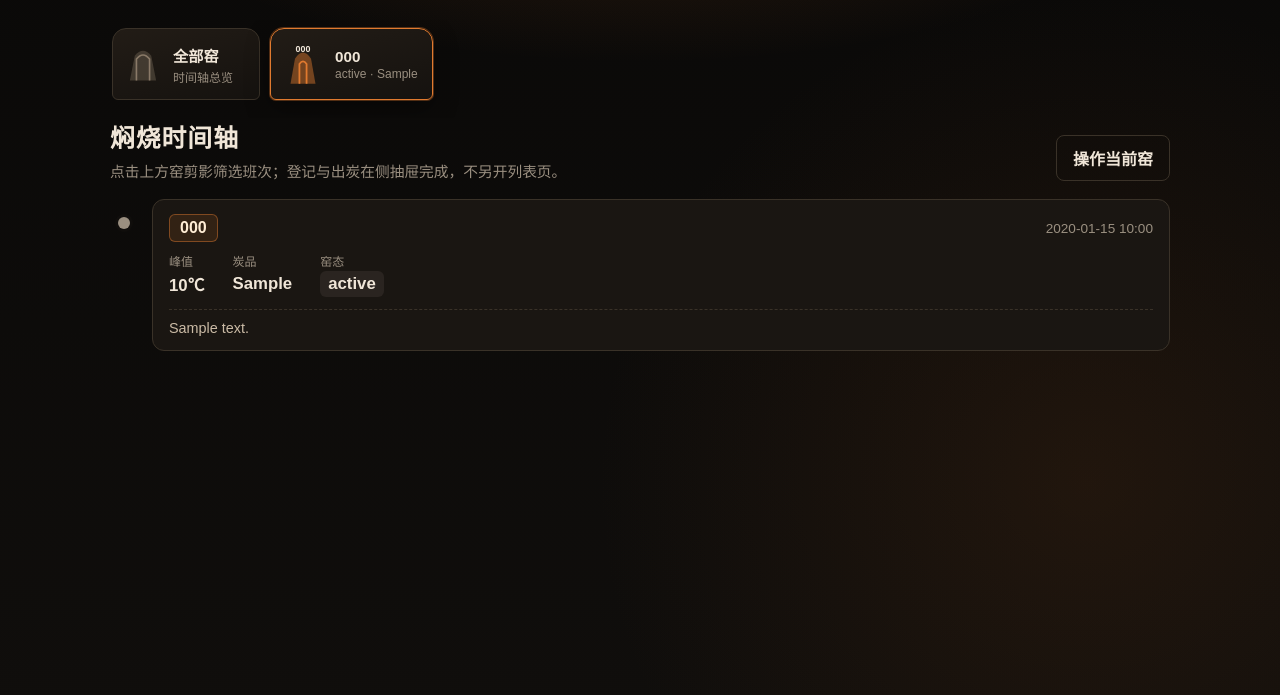
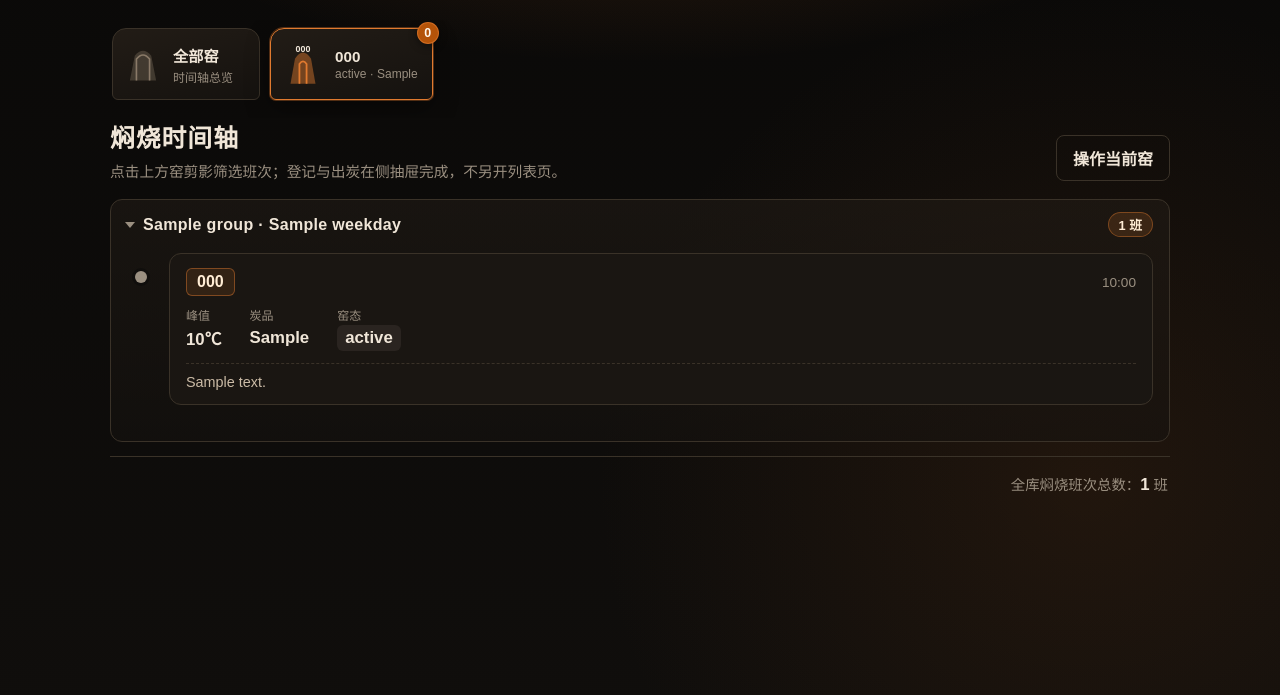
Before and after one commit to lacsar712/ccpro-charclamp-b06-GSB, a Python web app: template src/charclamp/web/templates/timeline.html in a window 1280 px wide. Shown: the part 77-772 px from the top of the page. Run offline with Jinja, Linux system fonts and the light colour scheme; the template is opened without the code that fills it: most values are stand-ins (such as "Sample title", 1, 10 or a date in 2020); some libraries are stand-ins or nearby versions.

Commit message:
CharClamp b06 GSB side B: kiln badge / day fold / footer reconcile; concurrent register zero-drift.

```diff
--- a/requirements.txt
+++ b/requirements.txt
@@ -7,3 +7,4 @@ uvicorn[standard]==0.32.1
 passlib[bcrypt]==1.7.4
 bcrypt==4.0.1
 python-multipart==0.0.17
+sniffio>=1.3.0
--- a/src/charclamp/web/static/css/theme.css
+++ b/src/charclamp/web/static/css/theme.css
@@ -144,6 +144,28 @@ body {
   color: var(--muted);
 }
 
+/* 窑剪影角标：该窑全量班次数，由库实时统计 */
+.kiln-chip { position: relative; }
+.kiln-count {
+  position: absolute;
+  top: -7px;
+  right: -7px;
+  min-width: 22px;
+  height: 22px;
+  padding: 0 6px;
+  display: grid;
+  place-items: center;
+  font-size: 0.78rem;
+  font-weight: 700;
+  line-height: 1;
+  color: #fff7ed;
+  background: var(--ember-deep);
+  border: 1px solid rgba(224, 122, 47, 0.65);
+  border-radius: 999px;
+  box-shadow: 0 2px 8px rgba(0, 0, 0, 0.45);
+  font-variant-numeric: tabular-nums;
+}
+
 .timeline-head {
   display: flex;
   align-items: flex-end;
@@ -286,6 +308,74 @@ body {
   color: var(--muted);
   border: 1px dashed var(--line);
   border-radius: 12px;
+}
+
+/* —— 自然日折叠：折叠头只显示当日条数 —— */
+.day-fold {
+  margin-bottom: 14px;
+  border: 1px solid var(--line);
+  border-radius: 12px;
+  background: linear-gradient(180deg, rgba(34, 28, 22, 0.55), rgba(21, 18, 15, 0.55));
+  overflow: hidden;
+}
+
+.day-fold-head {
+  display: flex;
+  align-items: center;
+  gap: 10px;
+  padding: 12px 16px;
+  cursor: pointer;
+  list-style: none;
+  user-select: none;
+}
+
+.day-fold-head::-webkit-details-marker { display: none; }
+
+.day-fold-caret {
+  width: 0;
+  height: 0;
+  border-left: 6px solid var(--muted);
+  border-top: 5px solid transparent;
+  border-bottom: 5px solid transparent;
+  transition: transform 0.15s;
+  flex-shrink: 0;
+}
+
+.day-fold[open] .day-fold-caret { transform: rotate(90deg); }
+
+.day-fold-title { font-weight: 700; letter-spacing: 0.02em; }
+
+.day-fold-count {
+  margin-left: auto;
+  font-size: 0.8rem;
+  font-weight: 700;
+  color: #ffedd5;
+  background: rgba(224, 122, 47, 0.16);
+  border: 1px solid rgba(224, 122, 47, 0.4);
+  border-radius: 999px;
+  padding: 2px 10px;
+  font-variant-numeric: tabular-nums;
+}
+
+.day-fold .timeline {
+  padding: 4px 16px 18px;
+  margin: 0;
+}
+
+/* 页脚：全库班次总数，由库实时统计，不随筛选变化 */
+.board-footer {
+  margin-top: 8px;
+  padding: 16px 2px 4px;
+  border-top: 1px solid var(--line);
+  color: var(--muted);
+  font-size: 0.9rem;
+  text-align: right;
+}
+
+.board-footer strong {
+  color: var(--ink);
+  font-size: 1.05rem;
+  font-variant-numeric: tabular-nums;
 }
 
 .badge {
--- a/src/charclamp/web/templates/partials/board.html
+++ b/src/charclamp/web/templates/partials/board.html
@@ -37,6 +37,7 @@
       <strong>{{ clamp.code }}</strong>
       <em>{{ status_labels.get(clamp.status, clamp.status) }} · {{ clamp.wood_species or '—' }}</em>
     </span>
+    <span class="kiln-count" title="该窑全部焖烧班次数">{{ shift_counts.get(clamp.id, 0) }}</span>
   </a>
   {% endfor %}
 </section>
@@ -58,3 +59,7 @@
 </header>
 
 {% include "partials/timeline_feed.html" %}
+
+<footer class="board-footer">
+  全库焖烧班次总数：<strong data-total-shifts>{{ total_shifts }}</strong> 班
+</footer>
--- a/src/charclamp/web/templates/partials/timeline_feed.html
+++ b/src/charclamp/web/templates/partials/timeline_feed.html
@@ -1,5 +1,14 @@
-<ol class="timeline" aria-label="焖烧班次时间轴">
-  {% for shift in shifts %}
+{% for group in day_groups %}
+<details class="day-fold" {% if loop.first %}open{% endif %} data-day-count="{{ group.count }}">
+  <summary class="day-fold-head">
+    <span class="day-fold-caret" aria-hidden="true"></span>
+    <span class="day-fold-title">
+      {{ group.label }} · {{ group.weekday }}{% if group.is_today %} · 今天{% endif %}
+    </span>
+    <span class="day-fold-count" title="当日可见班次条数">{{ group.count }} 班</span>
+  </summary>
+  <ol class="timeline" aria-label="{{ group.label }} 焖烧班次">
+    {% for shift in group.shifts %}
     <li class="timeline-item">
       <div class="timeline-rail" aria-hidden="true">
         <span class="timeline-dot status-{{ shift.clamp.status }}"></span>
@@ -14,7 +23,7 @@
             hx-swap="innerHTML"
           >{{ shift.clamp.code }}</button>
           <time datetime="{{ shift.started_at.isoformat() }}">
-          {{ shift.started_at.strftime('%Y-%m-%d %H:%M') }}
+            {{ shift.started_at.strftime('%H:%M') }}
           </time>
         </header>
         <div class="timeline-card-body">
@@ -36,9 +45,13 @@
         {% endif %}
       </article>
     </li>
+    {% endfor %}
+  </ol>
+</details>
 {% else %}
+<ol class="timeline" aria-label="焖烧班次时间轴">
   <li class="timeline-empty">
     <p>该筛选下暂无焖烧班次。点击「登记班次」写入第一条。</p>
   </li>
+</ol>
 {% endfor %}
-</ol>
```
Also changed, not shown: docker-compose.yml (+12 -12 lines), src/charclamp/web/controllers.py (+52 -2 lines), 3 other files. Lines whose indentation alone changed are shown as unchanged.
